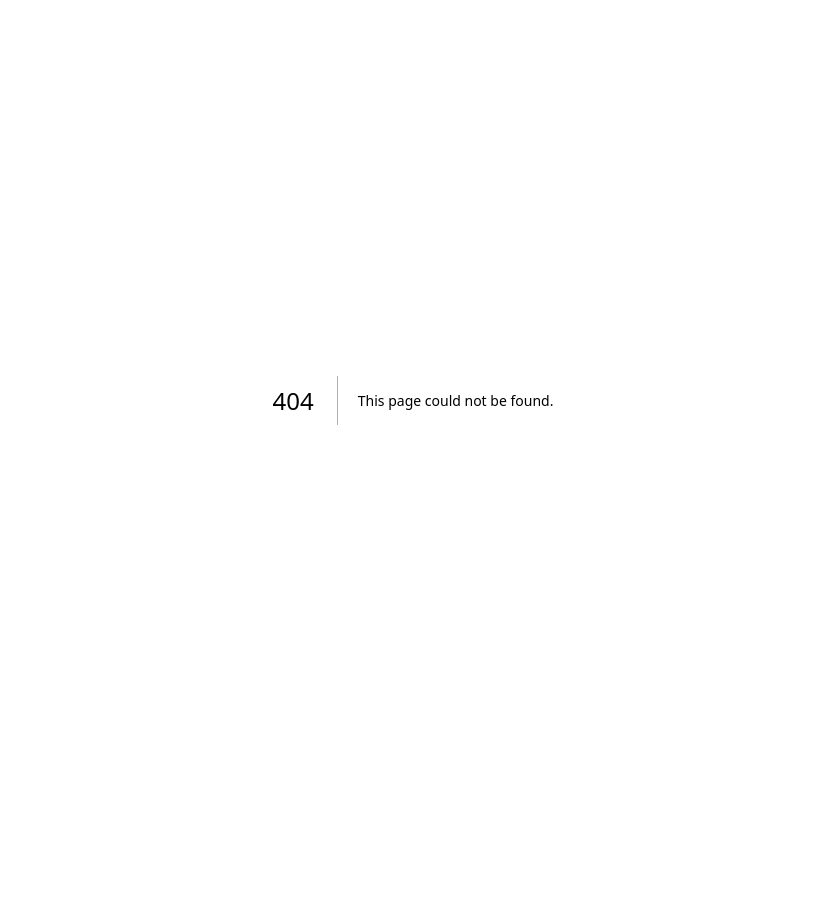
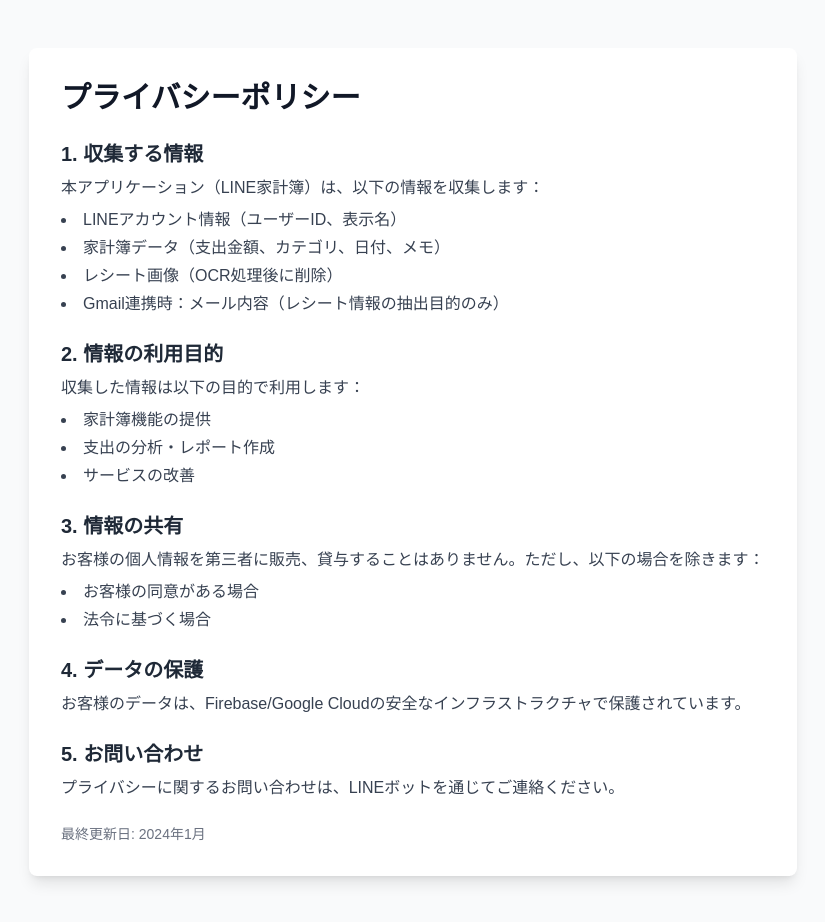
Before and after one commit to Makoto041/line-kakeibo, a Next.js app in the folder web/: page /privacy in a window 1280 px wide. Before the commit this address had no page. Shown: the whole page, without its empty margins (227-1052 px from the left). Before the commit the page ends 800 px from the top, so only its background shows below. Built offline with nearby package versions, Linux system fonts and the light colour scheme.

Commit message:
feat: プライバシーポリシーと利用規約ページを追加

```diff
--- /dev/null
+++ b/web/app/privacy/page.tsx
@@ -0,0 +1,55 @@
+'use client'
+
+export default function PrivacyPolicy() {
+  return (
+    <div className="min-h-screen bg-gray-50 py-12 px-4">
+      <div className="max-w-3xl mx-auto bg-white rounded-lg shadow-lg p-8">
+        <h1 className="text-3xl font-bold text-gray-900 mb-6">プライバシーポリシー</h1>
+
+        <div className="space-y-6 text-gray-700">
+          <section>
+            <h2 className="text-xl font-semibold text-gray-800 mb-2">1. 収集する情報</h2>
+            <p>本アプリケーション（LINE家計簿）は、以下の情報を収集します：</p>
+            <ul className="list-disc list-inside mt-2 space-y-1">
+              <li>LINEアカウント情報（ユーザーID、表示名）</li>
+              <li>家計簿データ（支出金額、カテゴリ、日付、メモ）</li>
+              <li>レシート画像（OCR処理後に削除）</li>
+              <li>Gmail連携時：メール内容（レシート情報の抽出目的のみ）</li>
+            </ul>
+          </section>
+
+          <section>
+            <h2 className="text-xl font-semibold text-gray-800 mb-2">2. 情報の利用目的</h2>
+            <p>収集した情報は以下の目的で利用します：</p>
+            <ul className="list-disc list-inside mt-2 space-y-1">
+              <li>家計簿機能の提供</li>
+              <li>支出の分析・レポート作成</li>
+              <li>サービスの改善</li>
+            </ul>
+          </section>
+
+          <section>
+            <h2 className="text-xl font-semibold text-gray-800 mb-2">3. 情報の共有</h2>
+            <p>お客様の個人情報を第三者に販売、貸与することはありません。ただし、以下の場合を除きます：</p>
+            <ul className="list-disc list-inside mt-2 space-y-1">
+              <li>お客様の同意がある場合</li>
+              <li>法令に基づく場合</li>
+            </ul>
+          </section>
+
+          <section>
+            <h2 className="text-xl font-semibold text-gray-800 mb-2">4. データの保護</h2>
+            <p>お客様のデータは、Firebase/Google Cloudの安全なインフラストラクチャで保護されています。</p>
+          </section>
+
+          <section>
+            <h2 className="text-xl font-semibold text-gray-800 mb-2">5. お問い合わせ</h2>
+            <p>プライバシーに関するお問い合わせは、LINEボットを通じてご連絡ください。</p>
+          </section>
+
+          <p className="text-sm text-gray-500 mt-8">最終更新日: 2024年1月</p>
+        </div>
+      </div>
+    </div>
+  )
+}
--- /dev/null
+++ b/web/app/terms/page.tsx
@@ -0,0 +1,53 @@
+'use client'
+
+export default function TermsOfService() {
+  return (
+    <div className="min-h-screen bg-gray-50 py-12 px-4">
+      <div className="max-w-3xl mx-auto bg-white rounded-lg shadow-lg p-8">
+        <h1 className="text-3xl font-bold text-gray-900 mb-6">利用規約</h1>
+
+        <div className="space-y-6 text-gray-700">
+          <section>
+            <h2 className="text-xl font-semibold text-gray-800 mb-2">1. サービスの概要</h2>
+            <p>LINE家計簿（以下「本サービス」）は、LINEを通じて家計管理を行うためのサービスです。</p>
+          </section>
+
+          <section>
+            <h2 className="text-xl font-semibold text-gray-800 mb-2">2. 利用条件</h2>
+            <ul className="list-disc list-inside mt-2 space-y-1">
+              <li>本サービスの利用にはLINEアカウントが必要です</li>
+              <li>利用者は正確な情報を提供する責任があります</li>
+              <li>不正利用や悪用は禁止されています</li>
+            </ul>
+          </section>
+
+          <section>
+            <h2 className="text-xl font-semibold text-gray-800 mb-2">3. 免責事項</h2>
+            <ul className="list-disc list-inside mt-2 space-y-1">
+              <li>本サービスは「現状有姿」で提供されます</li>
+              <li>データの損失や誤りについて責任を負いません</li>
+              <li>サービスの中断や終了について事前通知なく行う場合があります</li>
+            </ul>
+          </section>
+
+          <section>
+            <h2 className="text-xl font-semibold text-gray-800 mb-2">4. 知的財産権</h2>
+            <p>本サービスに関するすべての知的財産権は、サービス提供者に帰属します。</p>
+          </section>
+
+          <section>
+            <h2 className="text-xl font-semibold text-gray-800 mb-2">5. 規約の変更</h2>
+            <p>本規約は予告なく変更される場合があります。変更後も本サービスを利用された場合、変更に同意したものとみなします。</p>
+          </section>
+
+          <section>
+            <h2 className="text-xl font-semibold text-gray-800 mb-2">6. 準拠法</h2>
+            <p>本規約は日本法に準拠します。</p>
+          </section>
+
+          <p className="text-sm text-gray-500 mt-8">最終更新日: 2024年1月</p>
+        </div>
+      </div>
+    </div>
+  )
+}
```
